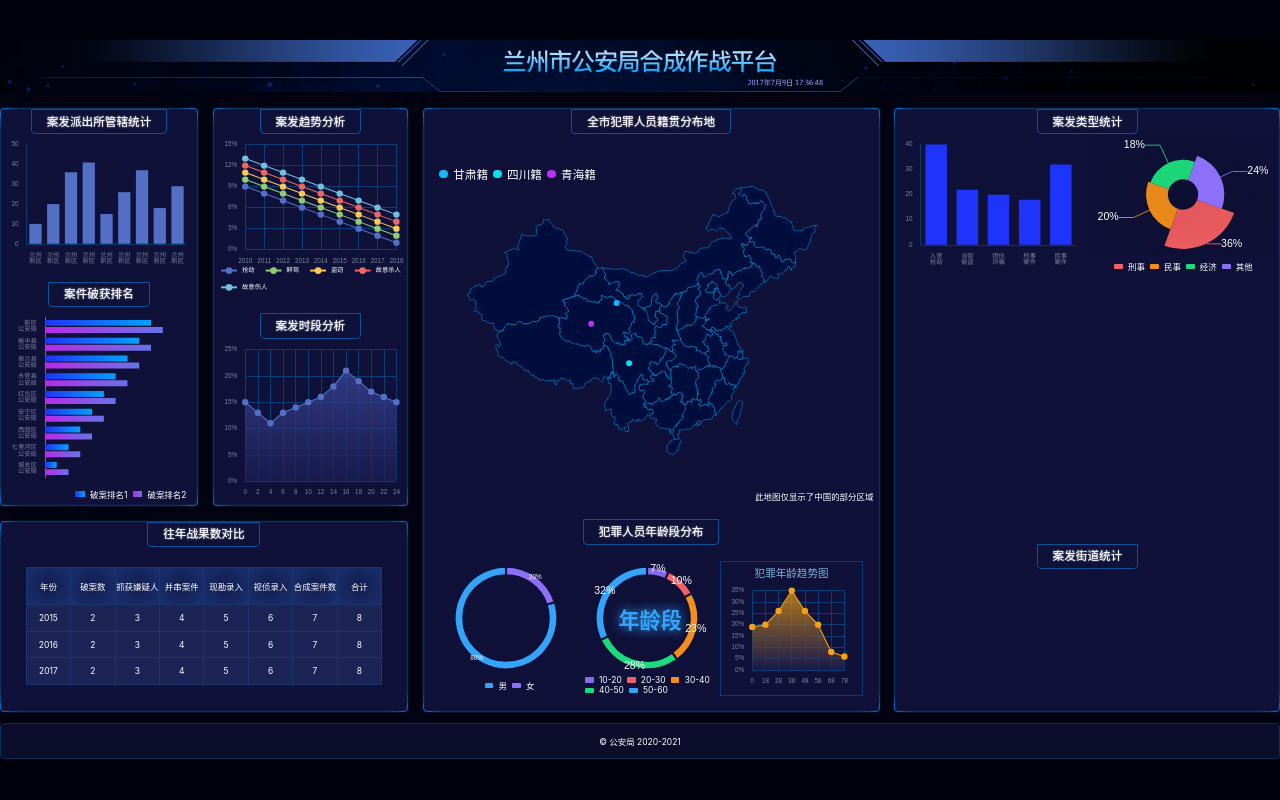
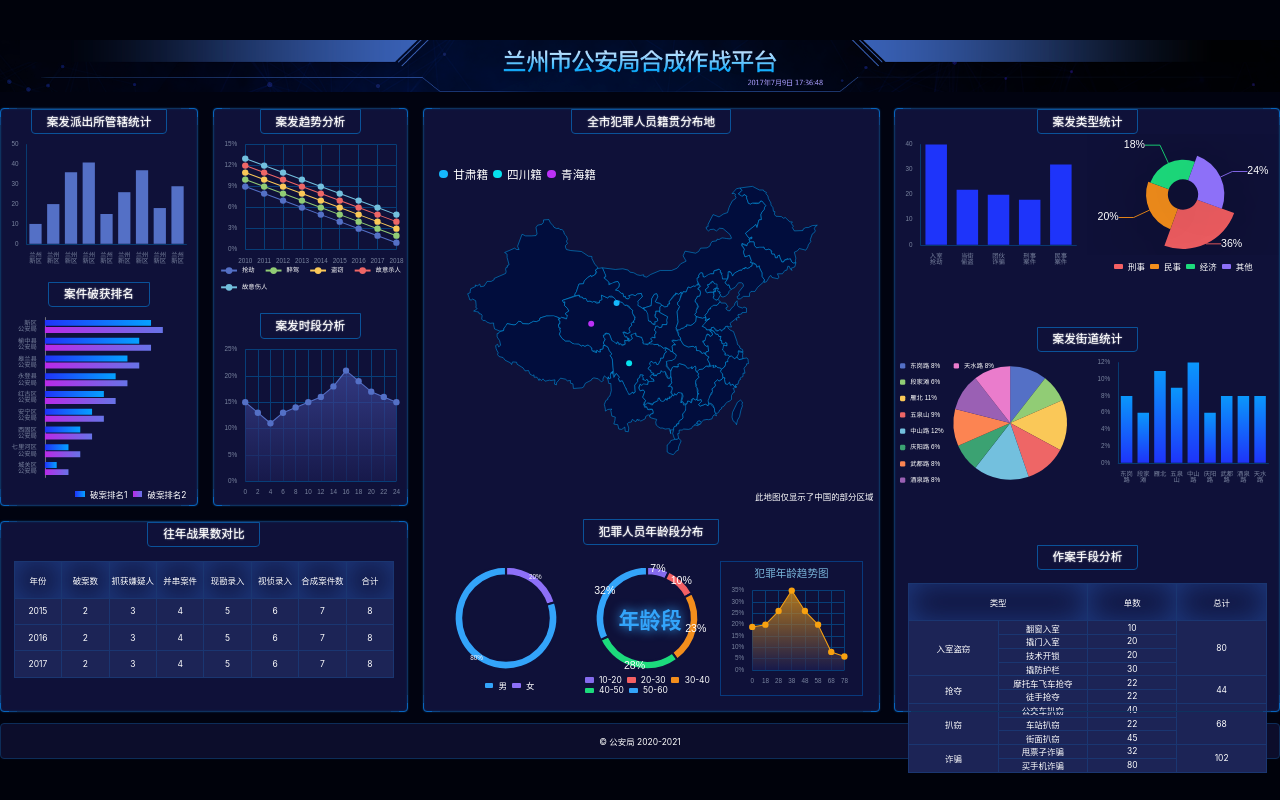
Before and after one commit to A-Tione/large-size, a React (Vite) app: page /#/ in a window 1280 px wide. Built offline with nearby package versions, Linux system fonts and the light colour scheme.

Commit message:
add chart 14

```diff
--- /dev/null
+++ b/src/components/chart-14.tsx
@@ -0,0 +1,69 @@
+import React from 'react';
+
+export const Chart14 = () => {
+  return (
+      <table>
+        <thead>
+        <tr>
+          <th colSpan={2}>类型</th>
+          <th>单数</th>
+          <th>总计</th>
+        </tr>
+        </thead>
+        <tbody>
+        <tr>
+          <td rowSpan={4}>入室盗窃</td>
+          <td>翻窗入室</td>
+          <td>10</td>
+          <td rowSpan={4}>80</td>
+        </tr>
+        <tr>
+          <td>撬门入室</td>
+          <td>20</td>
+        </tr>
+        <tr>
+          <td>技术开锁</td>
+          <td>20</td>
+        </tr>
+        <tr>
+          <td>撬防护栏</td>
+          <td>30</td>
+        </tr>
+        <tr>
+          <td rowSpan={2}>抢夺</td>
+          <td>摩托车飞车抢夺</td>
+          <td>22</td>
+          <td rowSpan={2}>44</td>
+        </tr>
+        <tr>
+          <td>徒手抢夺</td>
+          <td>22</td>
+        </tr>
+        <tr>
+          <td rowSpan={3}>扒窃</td>
+          <td>公交车扒窃</td>
+          <td>40</td>
+          <td rowSpan={3}>68</td>
+        </tr>
+        <tr>
+          <td>车站扒窃</td>
+          <td>22</td>
+        </tr>
+        <tr>
+          <td>街面扒窃</td>
+          <td>45</td>
+        </tr>
+        <tr>
+          <td rowSpan={2}>诈骗</td>
+          <td>甩票子诈骗</td>
+          <td>32</td>
+          <td rowSpan={2}>102</td>
+        </tr>
+        <tr>
+          <td>买手机诈骗</td>
+          <td>80</td>
+        </tr>
+        </tbody>
+      </table>
+  );
+};
--- a/src/pages/home.scss
+++ b/src/pages/home.scss
@@ -112,8 +112,8 @@
         text-shadow: 0 0 px(3) white;
       }
       .charts {
+        width: 100%;
         flex: 1;
-        width: 100%;
         display: flex;
       }
       .chart{
@@ -131,39 +131,76 @@
       display: flex;
       flex-direction: column;
       height: px(363);
+
       > .charts {
         padding: px(30);
       }
+
       &-图1, &-图2, &-图3 {
         flex: 1;
         display: flex;
         flex-direction: column;
       }
+
       &-图1, &-图2 {
-        .legend {height: px(40); display: flex; align-items: center;
-          justify-content: center; flex-wrap: wrap;
+        .legend {
+          height: px(40);
+          display: flex;
+          align-items: center;
+          justify-content: center;
+          flex-wrap: wrap;
           padding-right: px(10);
-          > span {display: inline-block; width: px(16); height: px(10);
-            border-radius: px(2); margin: 0 px(10);}
-          .male {background: #33a4fa;}
-          .female {background: #8d70f8;}
+
+          > span {
+            display: inline-block;
+            width: px(16);
+            height: px(10);
+            border-radius: px(2);
+            margin: 0 px(10);
+          }
+
+          .male {
+            background: #33a4fa;
+          }
+
+          .female {
+            background: #8d70f8;
+          }
         }
+
         .chart {
           display: flex;
           position: relative;
-          > .main {flex: 1;}
-          > .text {position: absolute; top: 50%; left: 50%; transform: translate(-50%, -50%);
-            color: #33a4fa; font-size: px(40); text-shadow: 0 0 px(20) #33a4fa;font-weight: bold;}
+
+          > .main {
+            flex: 1;
+          }
+
+          > .text {
+            position: absolute;
+            top: 50%;
+            left: 50%;
+            transform: translate(-50%, -50%);
+            color: #33a4fa;
+            font-size: px(40);
+            text-shadow: 0 0 px(20) #33a4fa;
+            font-weight: bold;
+          }
         }
       }
+
       &-图2 {
-        width: px(290); flex-shrink: 0;
+        width: px(290);
+        flex-shrink: 0;
+
         .legend {
           justify-content: flex-start;
         }
       }
+
       &-图3 {
         border: 1px solid #08397d;
+
         h3 {
           font-size: px(20);
           color: #7ab6db;
@@ -199,9 +236,11 @@
         }
       }
     }
-    .战果 {
+    .战果, .作案手段 {
+      padding: 0 px(24);
       >table {
-        margin-top: px(38);
+        width: 100%; table-layout: fixed;
+        margin-top: px(25);
         border-collapse: collapse;
         th, td {
           border: 1px solid #1a3671;
@@ -217,6 +256,15 @@
             background: #1c2456;
           }
 
+        }
+      }
+    }
+    .作案手段 {
+      > table {
+        tbody {
+          td {
+            height: px(26);
+          }
         }
       }
     }
--- a/src/pages/home.tsx
+++ b/src/pages/home.tsx
@@ -13,7 +13,7 @@
 import {Chart11} from '../components/chart-11';
 import {Chart12} from '../components/chart-12';
 import {Chart13} from '../components/chart-13';
-// import {Chart14} from '../components/chart-14';
+import {Chart14} from '../components/chart-14';
 
 export const Home = () => {
   const year = new Date().getFullYear()
@@ -57,8 +57,11 @@
               <Chart12/>
               <Chart13/>
             </div>
+          </div>
+          <div>
             <div className="bordered row3 作案手段">
-
+              <h2>作案手段分析</h2>
+              <Chart14/>
             </div>
           </div>
         </section>
--- a/src/shared/px.ts
+++ b/src/shared/px.ts
@@ -1 +1,2 @@
+// @ts-ignore
 export const px = (n) => n / 2420 * (window as any).pageWidth;
```
